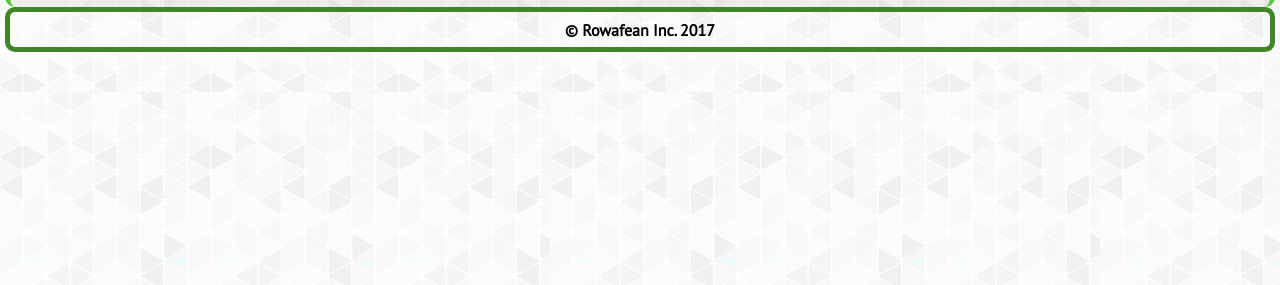
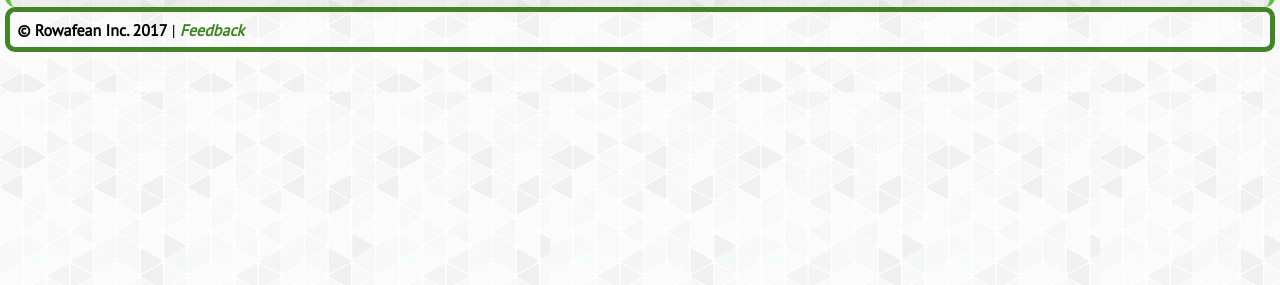
Before and after one commit to RafayelGardishyan/DjangoBooks, a Django app: template blog/templates/blog/post_by_author.html in a window 1280 px wide. Shown: the part 158-443 px from the top of the page. Run offline with Django 3.2, Linux system fonts and the light colour scheme; the template is opened without the code that fills it, so the values that code supplies are empty.

Commit message:
Added some changes

```diff
--- a/blog/templates/blog/base.html
+++ b/blog/templates/blog/base.html
@@ -110,7 +110,7 @@ padding: 7.5px;
             margin-left: 5px;
             margin-right: 5px;
             border-radius: 10px;
-  text-align: center;
+  /*text-align: center;*/
 }
 
     </style>
@@ -135,7 +135,8 @@ padding: 7.5px;
 
     <div class="footer">
         <div class="section-inner clearfix">
-            <p><b>&copy; Rowafean Inc. 2017</b></p>
+            <p><b>&copy; Rowafean Inc. 2017</b> | <i><a class="link" href="/feedback">Feedback</a></i></p>
+
         </div>
     </div>
 
--- a/blog/views.py
+++ b/blog/views.py
@@ -1,3 +1,5 @@
+from functools import reduce
+
 from django.core.mail import mail_admins
 from django.http import HttpResponse, HttpResponseNotFound
 from django.shortcuts import render, redirect, get_object_or_404, get_list_or_404
```
